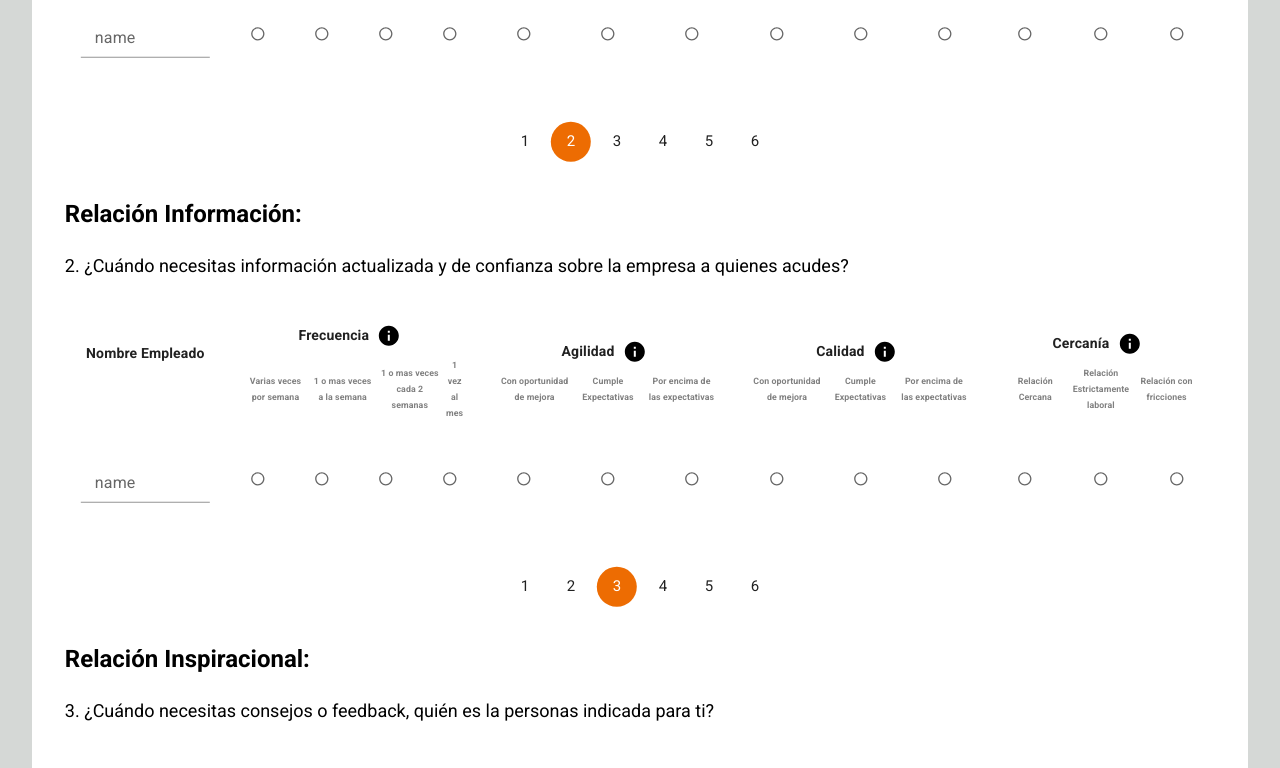
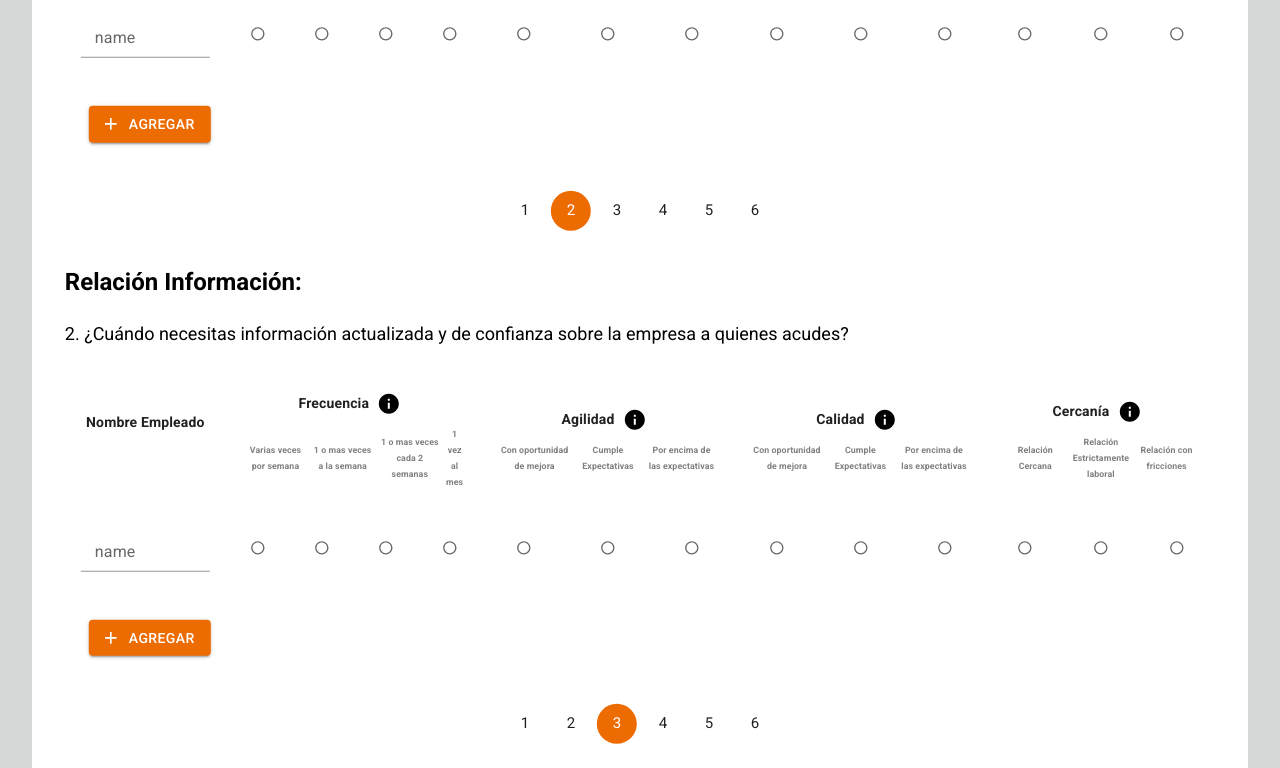
Before and after one commit to OfficielSalah/questionnaire, a React (Create React App) app: page /third in a window 1280 px wide. Shown: the part 500-1268 px from the top of the page. Built offline with nearby package versions, Linux system fonts and the light colour scheme.

Commit message:
add button

```diff
--- a/src/pages/Fourth.jsx
+++ b/src/pages/Fourth.jsx
@@ -94,10 +94,11 @@ export default function Fourth() {
     e.preventDefault();
     let data = makeData();
     try {
-      const response = await axios.post("/api/test", { data: data });
+      //const response = await axios.post("/api/test", { data: data });
     } catch (error) {
       console.log(error);
     }
+    console.log(JSON.stringify(data, null, 4));
     navigate("/fifth");
   };
 
@@ -183,6 +184,7 @@ export default function Fourth() {
                             value={connexion.options[key3].conexionType}
                             onChange={handledata(key3)}
                           >
+                            <MenuItem value="">None</MenuItem>
                             <MenuItem value="General">General</MenuItem>
                             <MenuItem value="Información">Información</MenuItem>
                             <MenuItem value="Inspiracional">
--- a/src/pages/Third.jsx
+++ b/src/pages/Third.jsx
@@ -19,8 +19,10 @@ import {
   IconButton,
   FormControlLabel,
   InputLabel,
+  Button,
 } from "@mui/material";
 import { useNavigate } from "react-router-dom";
+import AddIcon from "@mui/icons-material/Add";
 
 const data = [
   {
@@ -141,16 +143,35 @@ export default function Third() {
     checkquestions();
   }, [questions]);
 
-  const handledata = (key) => (event) => {
+  const handledata = (key, row) => (event) => {
     let prop = event.target.name;
     let tmp = questions.map((item, i) => {
       if (key === i) {
         let ymp = item.general.map((val, y) => {
-          if (y === 0) {
+          if (y === row) {
             return { ...val, [prop]: event.target.value };
           } else {
             return val;
           }
+        });
+        return { ...item, general: ymp };
+      } else {
+        return item;
+      }
+    });
+    setQuestions(tmp);
+  };
+
+  const handleadd = (key) => {
+    let tmp = questions.map((item, i) => {
+      if (key === i) {
+        let ymp = [...item.general];
+        ymp.push({
+          name: "",
+          frecuency: "",
+          agility: "",
+          quality: "",
+          closeness: "",
         });
         return { ...item, general: ymp };
       } else {
@@ -254,8 +275,13 @@ export default function Third() {
                     </TableHead>
 
                     <TableBody>
-                      <TableRow>
-                        <TableCell style={{ border: "none" }} align="center">
+                      {questions[key1].general.map((row, index) => {
+                        return (
+                          <TableRow key={index}>
+                            <TableCell
+                              style={{ border: "none" }}
+                              align="center"
+                            >
                               <FormControl>
                                 <InputLabel htmlFor={"outlined-basic"}>
                                   name
@@ -264,12 +290,11 @@ export default function Third() {
                                   id={"outlined-basic"}
                                   type="text"
                                   name="name"
-                              value={questions[key1].general[0].name}
-                              onChange={handledata(key1)}
+                                  value={questions[key1].general[index].name}
+                                  onChange={handledata(key1, index)}
                                 />
                               </FormControl>
                             </TableCell>
-
                             {info.map((val, key4) => {
                               return (
                                 <TableCell
@@ -292,7 +317,7 @@ export default function Third() {
                                           <FormControlLabel
                                             name={name[key4]}
                                             value={val}
-                                        onChange={handledata(key1)}
+                                            onChange={handledata(key1, index)}
                                             control={
                                               <Radio
                                                 color="warning"
@@ -314,9 +339,27 @@ export default function Third() {
                               );
                             })}
                           </TableRow>
+                        );
+                      })}
                     </TableBody>
                   </Table>
                 </TableContainer>
+                {questions[key1].general.length < 10 && (
+                  <Button
+                    variant="contained"
+                    startIcon={<AddIcon />}
+                    style={{
+                      marginLeft: "1.5rem",
+                      marginTop: "2rem",
+                    }}
+                    color="warning"
+                    onClick={() => {
+                      handleadd(key1);
+                    }}
+                  >
+                    Agregar
+                  </Button>
+                )}
               </div>
             );
           })}
--- a/src/pages/Third.module.css
+++ b/src/pages/Third.module.css
@@ -12,7 +12,7 @@ body {
 .box {
   position: relative;
   max-width: 1400px;
-  height: 180rem;
+  height: 220rem;
   width: 95%;
   background: white;
   margin-top: 2rem;
```
Lines whose indentation alone changed are shown as unchanged.
